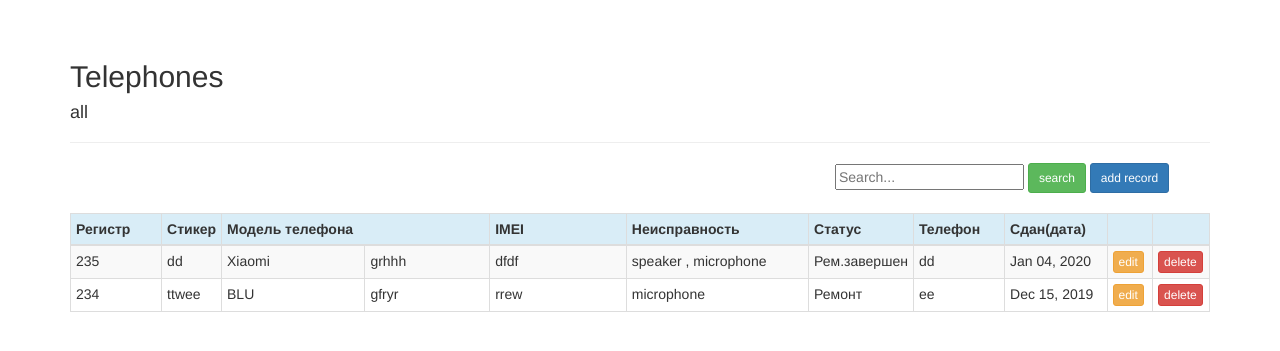
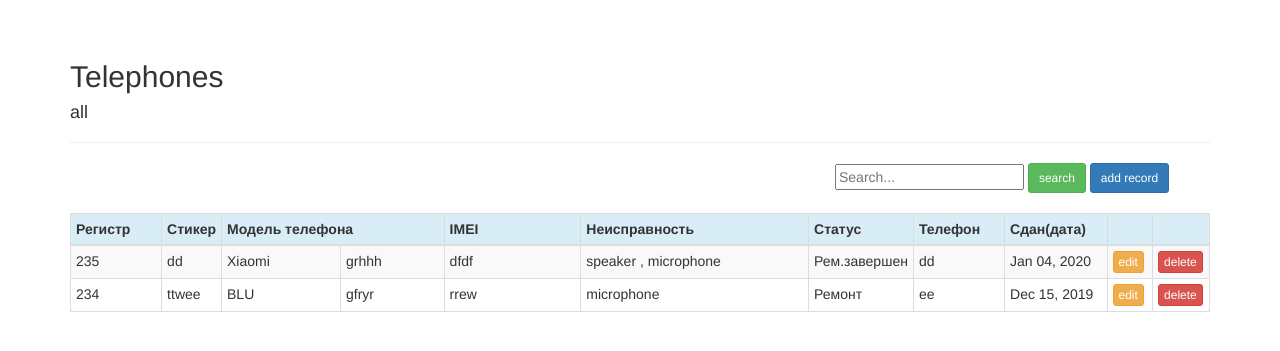
Before and after one commit to jurij600813biax/MobileService, a Django app: page /telephones/ in a window 1280 px wide. Shown: the part 51-402 px from the top of the page. Run offline with Django 3.2, Linux system fonts and the light colour scheme; a user stored in the database is signed in; data comes from the database, SQL or seed files in the repository; some libraries are stand-ins or nearby versions.

Commit message:
january 04

```diff
--- a/mobile/templates/mobile/telephones.html
+++ b/mobile/templates/mobile/telephones.html
@@ -25,7 +25,7 @@
         <th style="width:4%">Стикер</th>
         <th colspan="2">Модель телефона</th>
         <th style="width:12%">IMEI</th>
-        <th style="width:16%">Неисправность</th>
+        <th style="width:20%">Неисправность</th>
         <th style="width:8%">Статус</th>
         <th style="width:8%">Телефон</th>
         <th style="width:9%">Сдан(дата)</th>
```
